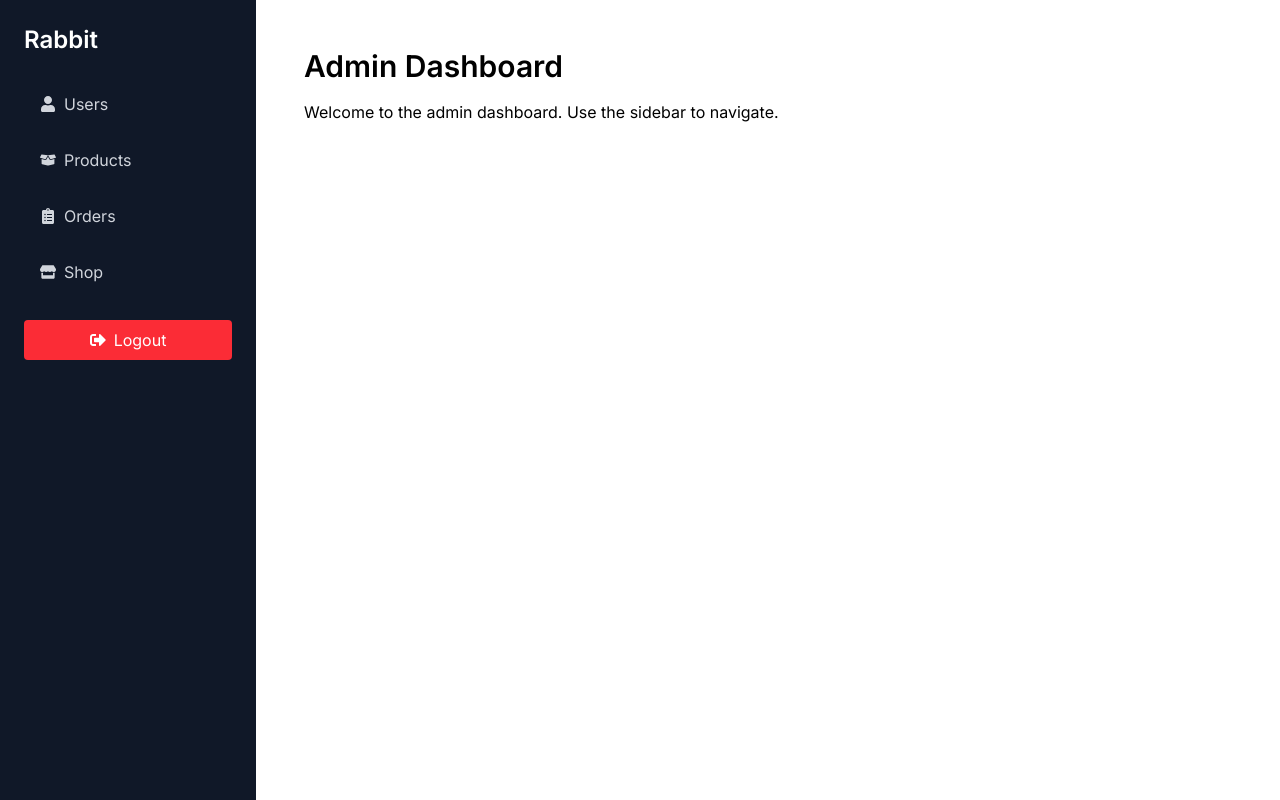
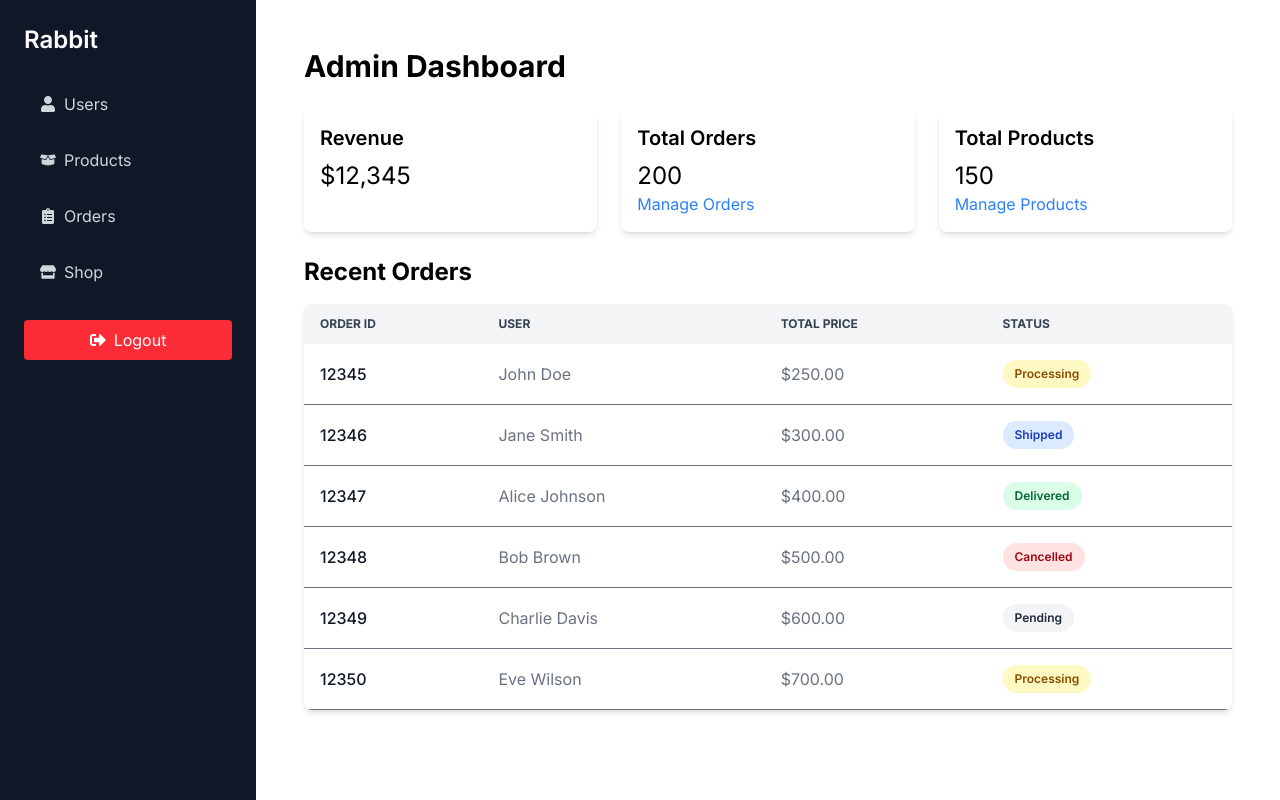
Before and after one commit to hridik-suresh/Rabbit-Co, a React (Vite) app in the folder frontend/vite-project/: page /admin in a window 1280 px wide. Built offline with nearby package versions, Linux system fonts and the light colour scheme.

Commit message:
Admin Homepage is completed.

```diff
--- a/frontend/vite-project/src/pages/AdminHomePage.jsx
+++ b/frontend/vite-project/src/pages/AdminHomePage.jsx
@@ -1,8 +1,141 @@
+import { Link } from "react-router-dom";
+
 const AdminHomePage = () => {
+  const orders = [
+    {
+      _id: 12345,
+      user: {
+        name: "John Doe",
+      },
+      totalPrice: 250,
+      status: "Processing",
+    },
+    {
+      _id: 12346,
+      user: {
+        name: "Jane Smith",
+      },
+      totalPrice: 300,
+      status: "Shipped",
+    },
+    {
+      _id: 12347,
+      user: {
+        name: "Alice Johnson",
+      },
+      totalPrice: 400,
+      status: "Delivered",
+    },
+    {
+      _id: 12348,
+      user: {
+        name: "Bob Brown",
+      },
+      totalPrice: 500,
+      status: "Cancelled",
+    },
+    {
+      _id: 12349,
+      user: {
+        name: "Charlie Davis",
+      },
+      totalPrice: 600,
+      status: "Pending",
+    },
+    {
+      _id: 12350,
+      user: {
+        name: "Eve Wilson",
+      },
+      totalPrice: 700,
+      status: "Processing",
+    },
+  ];
+
+  // Helper function to determine status badge color
+  const getStatusColor = (status) => {
+    switch (status) {
+      case "Delivered":
+        return "bg-green-100 text-green-800";
+      case "Shipped":
+        return "bg-blue-100 text-blue-800";
+      case "Processing":
+        return "bg-yellow-100 text-yellow-800";
+      case "Cancelled":
+        return "bg-red-100 text-red-800";
+      case "Pending":
+      default:
+        return "bg-gray-100 text-gray-800";
+    }
+  };
+
   return (
-    <div className="p-6">
-      <h1 className="text-3xl font-semibold mb-4">Admin Dashboard</h1>
-      <p>Welcome to the admin dashboard. Use the sidebar to navigate.</p>
+    <div className="max-w-7xl mx-auto p-6">
+      <h1 className="text-3xl font-bold mb-6">Admin Dashboard</h1>
+
+      {/* Dashboard Stats Grid */}
+      <div className="grid grid-cols-1 sm:grid-cols-2 lg:grid-cols-3 gap-6">
+        <div className="p-4 shadow-md rounded-lg ">
+          <h2 className="text-xl font-semibold ">Revenue</h2>
+          <p className="text-2xl mt-2">$12,345</p>
+        </div>
+        <div className="p-4 shadow-md rounded-lg ">
+          <h2 className="text-xl font-semibold ">Total Orders</h2>
+          <p className="text-2xl mt-2">200</p>
+          <Link to="/admin/orders" className="text-blue-500 hover:underline">
+            Manage Orders
+          </Link>
+        </div>
+        <div className="p-4 shadow-md rounded-lg ">
+          <h2 className="text-xl font-semibold ">Total Products</h2>
+          <p className="text-2xl mt-2">150</p>
+          <Link to="/admin/products" className="text-blue-500 hover:underline">
+            Manage Products
+          </Link>
+        </div>
+      </div>
+
+      {/* Recent Orders Section */}
+      <div className="mt-6">
+        <h2 className="text-2xl font-bold mb-4">Recent Orders</h2>
+        <div className="overflow-x-auto w-full shadow-md rounded-lg">
+          <table className="min-w-full w-full text-left text-gray-500">
+            <thead className="bg-gray-100 text-xs uppercase text-gray-700">
+              <tr>
+                <th className="py-3 px-4">Order ID</th>
+                <th className="py-3 px-4">User</th>
+                <th className="py-3 px-4">Total Price</th>
+                <th className="py-3 px-4">Status</th>
+              </tr>
+            </thead>
+            <tbody>
+              {/* Map over the orders array to create table rows */}
+              {orders.map((order) => (
+                <tr
+                  key={order._id}
+                  className="bg-white border-b hover:bg-gray-50"
+                >
+                  <td className="py-4 px-4 font-medium text-gray-900 whitespace-nowrap">
+                    {order._id}
+                  </td>
+                  <td className="py-4 px-4">{order.user.name}</td>
+                  <td className="py-4 px-4">${order.totalPrice.toFixed(2)}</td>
+                  <td className="py-4 px-4">
+                    {/* Add a status badge for better visual indication */}
+                    <span
+                      className={`px-3 py-1 inline-flex text-xs leading-5 font-semibold rounded-full ${getStatusColor(
+                        order.status
+                      )}`}
+                    >
+                      {order.status}
+                    </span>
+                  </td>
+                </tr>
+              ))}
+            </tbody>
+          </table>
+        </div>
+      </div>
     </div>
   );
 };
```
